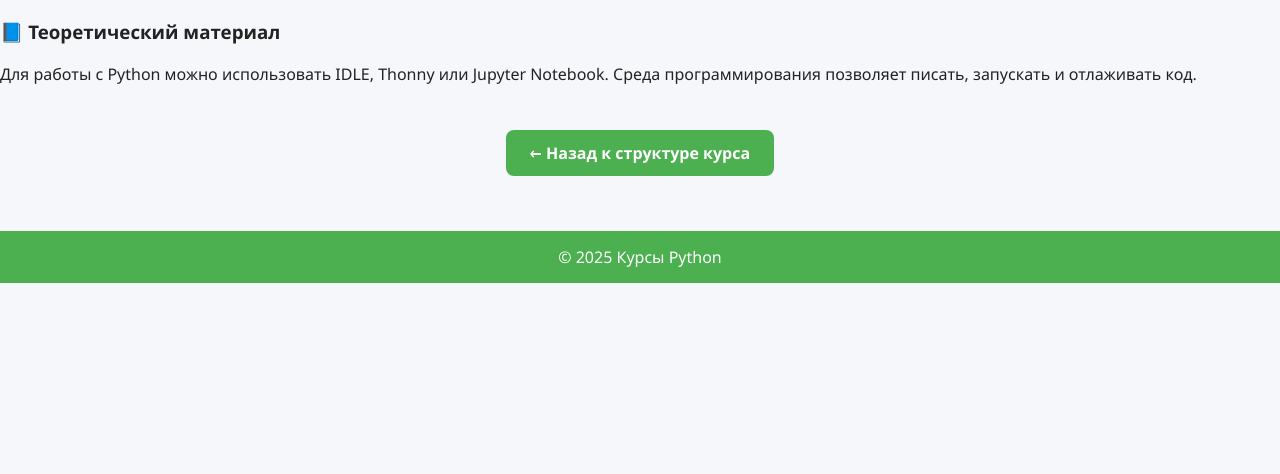
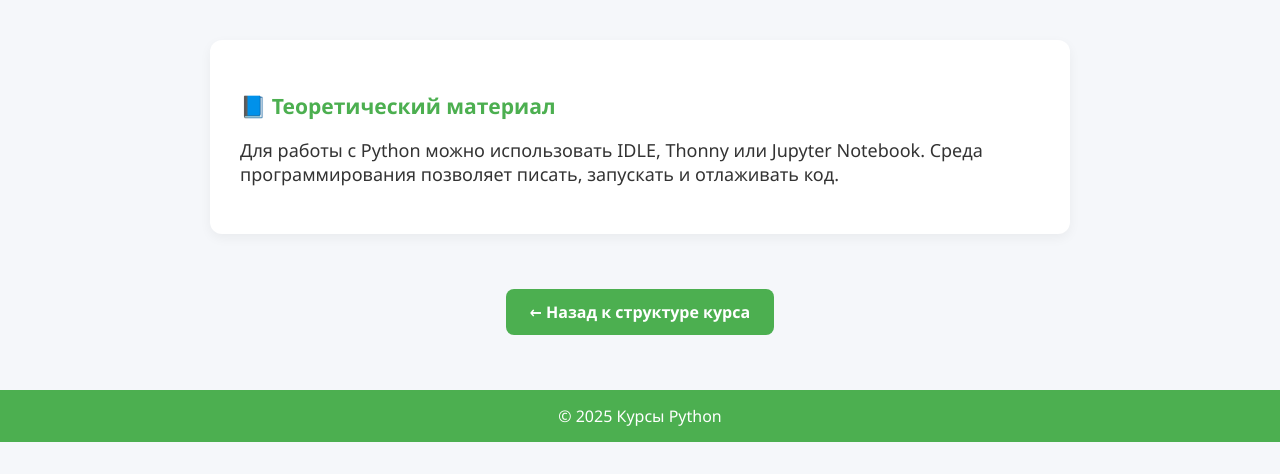
Before and after one commit to maharaha/python-course, a Flask app: page /lesson/1 in a window 1280 px wide. Shown: the part 196-670 px from the top of the page. Run offline with Flask 3, Linux system fonts and the light colour scheme.

Commit message:
Update style.css

```diff
--- a/static/css/style.css
+++ b/static/css/style.css
@@ -171,3 +171,19 @@ footer {
     box-shadow: 0 3px 10px rgba(0, 0, 0, 0.05);
     text-align: center;
 }
+/* Стиль теоретической части урока */
+.lesson-content {
+    max-width: 800px;
+    margin: 40px auto;
+    background-color: #ffffff;
+    padding: 30px;
+    border-radius: 12px;
+    box-shadow: 0 4px 12px rgba(0, 0, 0, 0.05);
+    font-size: 18px;
+    color: #333;
+}
+
+.lesson-content h3 {
+    color: #4CAF50;
+    margin-bottom: 15px;
+}
```
